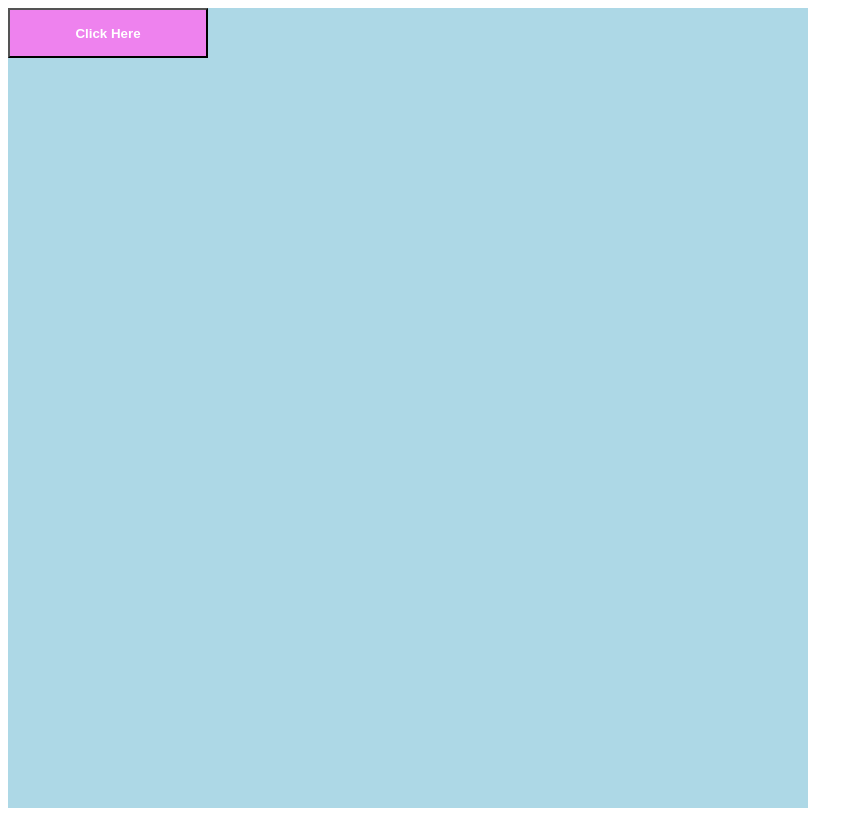
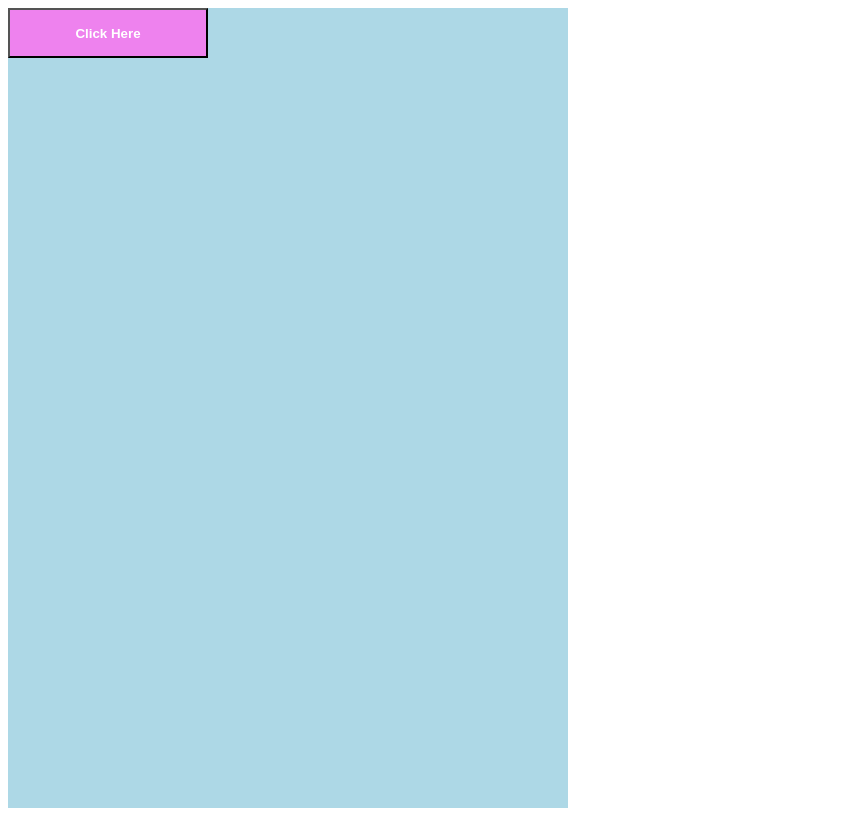
Before and after one commit to mendelssohnbach/styled-component-demo, a React (Create React App) app: page / in a window 1280 px wide. Shown: the whole page, without its empty margins (0-863 px from the left). Built offline with nearby package versions, Linux system fonts and the light colour scheme.

Commit message:
GlabalStylesを追加 適用されていない

```diff
--- a/src/App.js
+++ b/src/App.js
@@ -1,9 +1,11 @@
 import { Button } from './Components/Button.style';
 import { AppContainer } from './Components/Container.style';
+import { GlobalStyles } from './GlobalStyles.styles';
 
 function App() {
   return (
     <AppContainer>
+      <GlobalStyles />
       <Button buttonLabel="Click Here" backgroundColor="violet"></Button>
     </AppContainer>
   );
--- a/src/Components/Container.style.jsx
+++ b/src/Components/Container.style.jsx
@@ -1,7 +1,7 @@
 import styled from 'styled-components';
 
 export const AppContainer = styled.div`
-  width: 100vh;
+  width: 70vh;
   height: 100vh;
   background-color: lightblue;
 `;
--- /dev/null
+++ b/src/GlobalStyles.styles.jsx
@@ -0,0 +1,7 @@
+import { createGlobalStyle } from 'styled-components';
+
+export const GlobalStyles = createGlobalStyle`
+  background-color: pink;
+  margin: 0px;
+  padding: 0px
+`;
```
